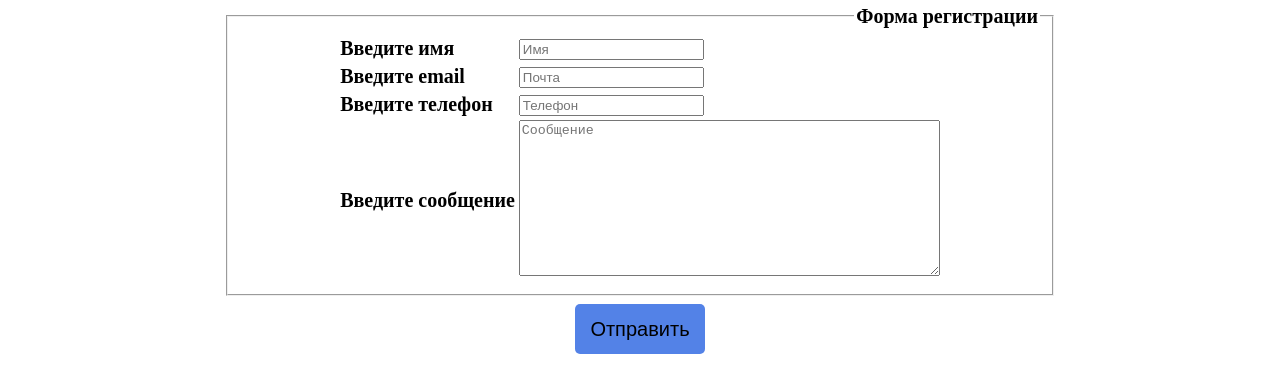
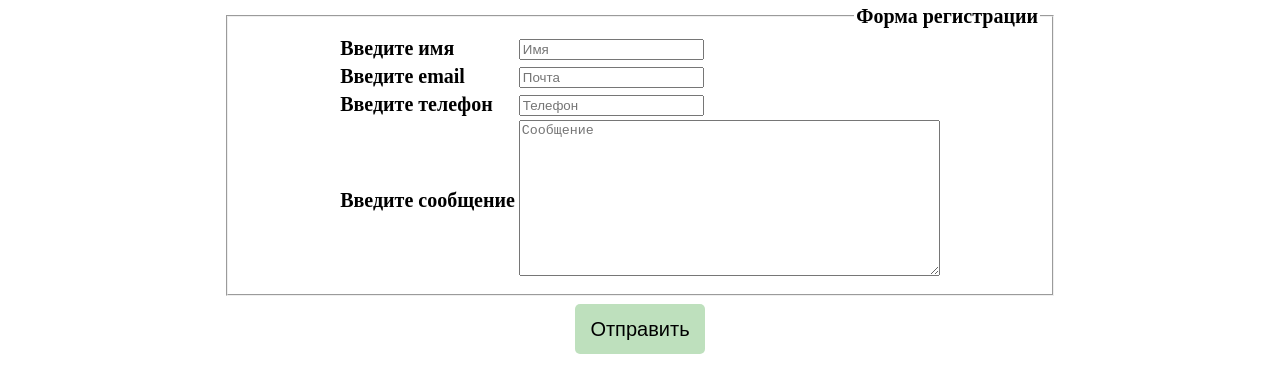
Before and after one commit to Dm2065/Web-lesson, a plain HTML site: page Уроки/ВебДевелоперБлог/Урок 47/main.html in a window 1280 px wide. In both pictures the pointer is over the button "Отправить". Shown: the part 202-594 px from the top of the page. Drawn offline with Linux system fonts and the light colour scheme.

Commit message:
Добавлено изменение фона кнопки

```diff
--- a/Уроки/ВебДевелоперБлог/Урок 47/style.css
+++ b/Уроки/ВебДевелоперБлог/Урок 47/style.css
@@ -34,3 +34,7 @@ kbd{
     margin: 4px;                       /*внешний отступ*/
     border: rgb(180, 31, 5) 2px double; /*граница (цвет, тип линии-сплошная, пунктир и тд) ширина) */
 }
+
+button:hover{
+    background-color: rgb(190, 224, 189);
+}
```
